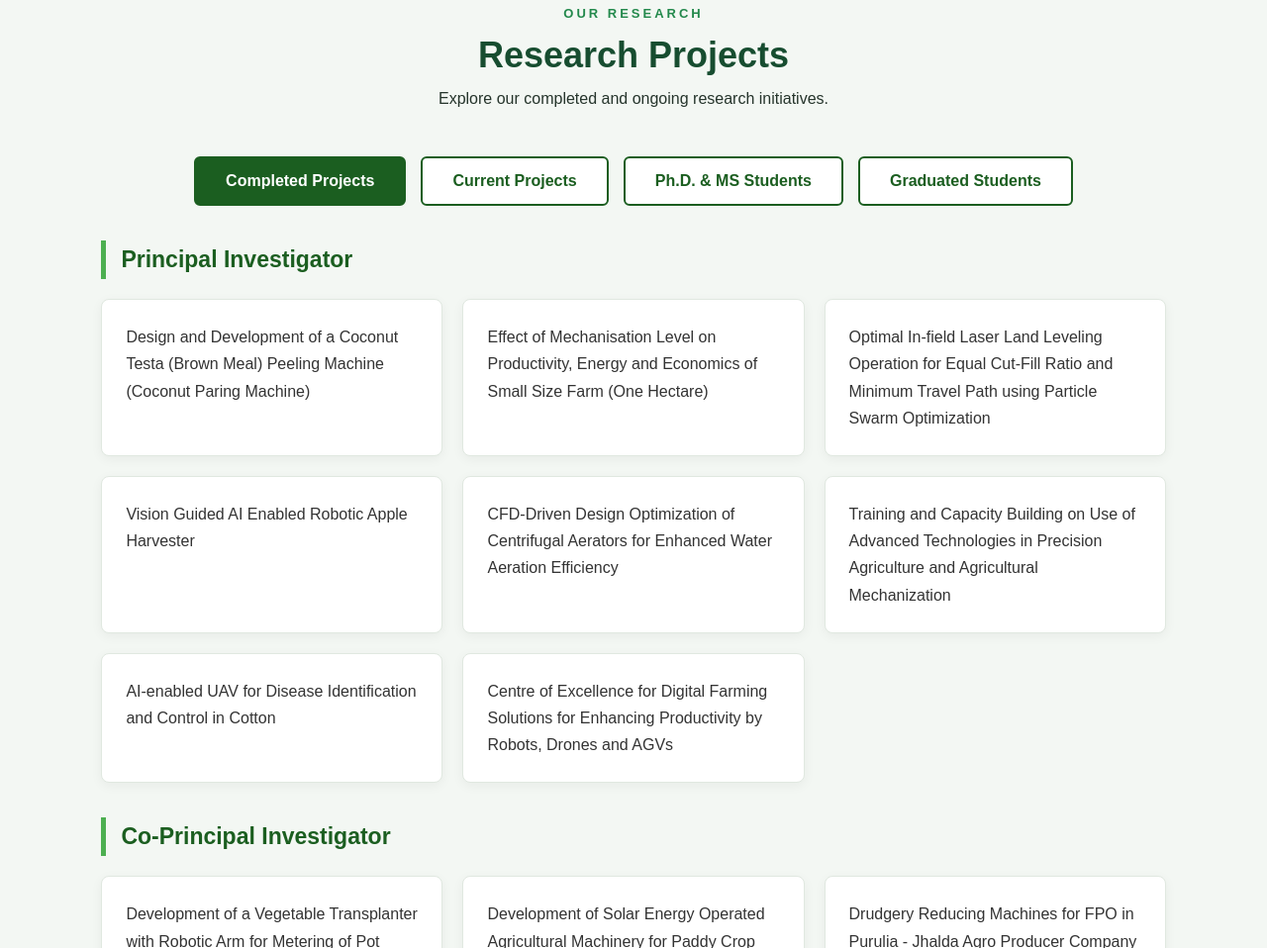
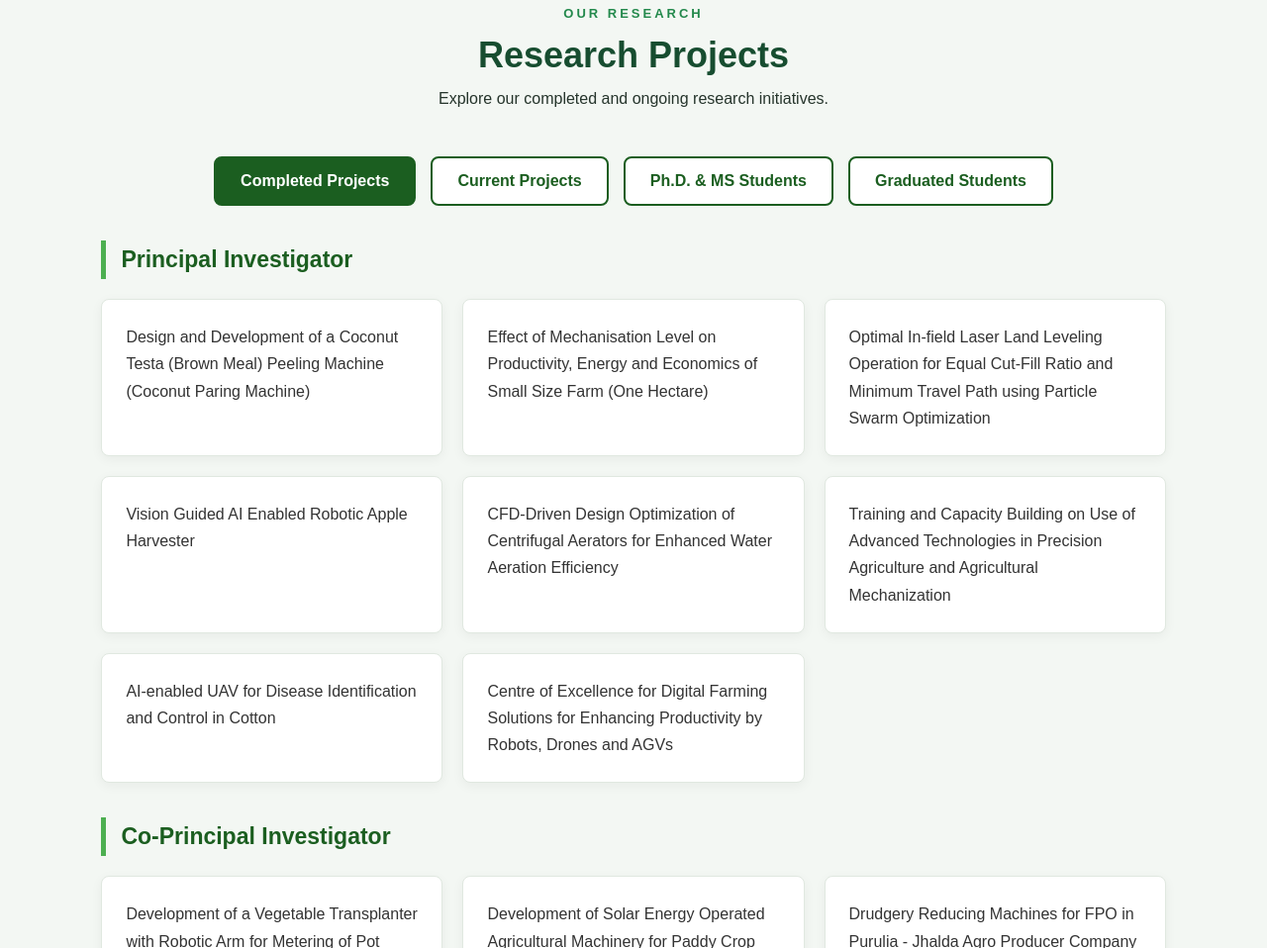
Before and after one commit to gowthamvarma-hub/agri-robotic-lab, a plain HTML site: page index.html in a window 1280 px wide. Shown: the part 2703-3661 px from the top of the page at 99% size. Drawn offline with Linux system fonts and the light colour scheme.

Commit message:
Add files via upload

```diff
--- a/style.css
+++ b/style.css
@@ -834,3 +834,52 @@ body {
     transform: translateY(-5px);
     box-shadow: 0 7px 18px rgba(0,0,0,0.10);
 }
+
+/* Project Navigation Buttons */
+
+.project-tabs {
+    display: flex;
+    justify-content: center;
+    align-items: center;
+    flex-wrap: wrap;
+    gap: 15px;
+    margin: 35px auto;
+    width: 100%;
+}
+
+.project-tabs .project-tab {
+    display: inline-block;
+    padding: 14px 25px;
+    background-color: #ffffff;
+    color: #1b5e20;
+    border: 2px solid #1b5e20;
+    border-radius: 8px;
+    font-size: 16px;
+    font-weight: 600;
+    cursor: pointer;
+    transition: all 0.3s ease;
+}
+
+.project-tabs .project-tab:hover,
+.project-tabs .project-tab.active {
+    background-color: #1b5e20;
+    color: #ffffff;
+}
+
+.project-content {
+    display: none;
+}
+
+.project-content.active {
+    display: block;
+}
+
+@media (max-width: 600px) {
+    .project-tabs {
+        flex-direction: column;
+    }
+
+    .project-tabs .project-tab {
+        width: 100%;
+    }
+}
```
